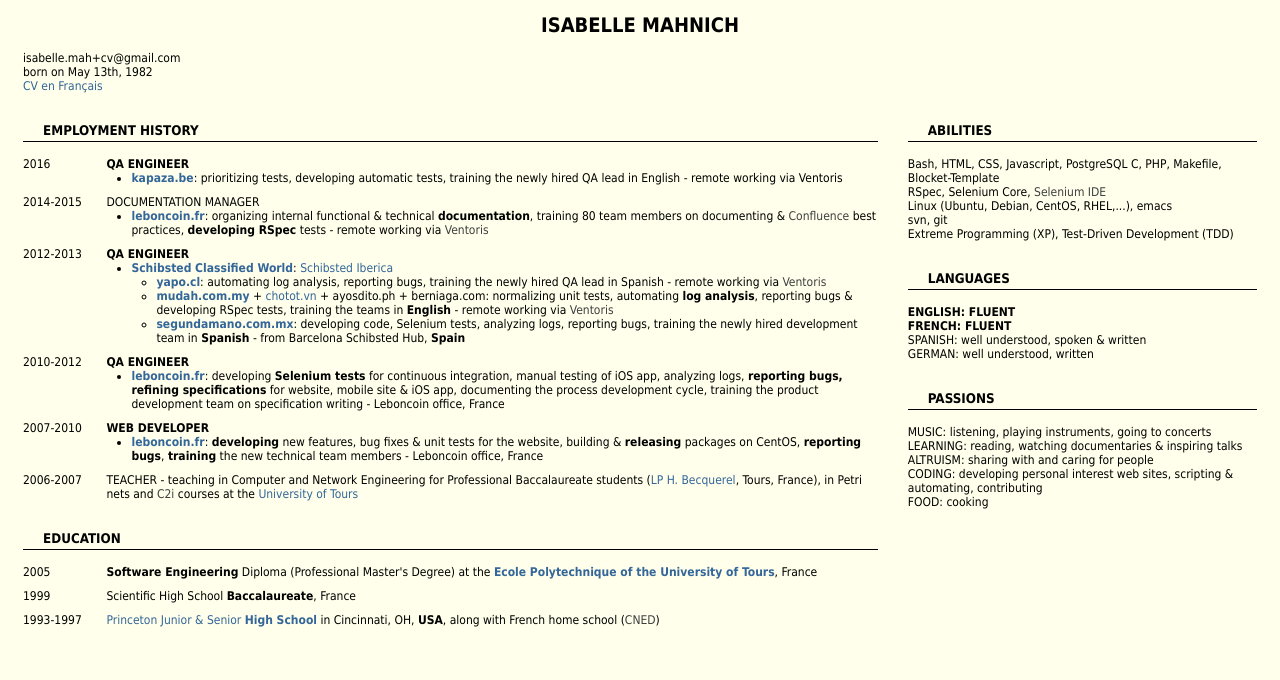
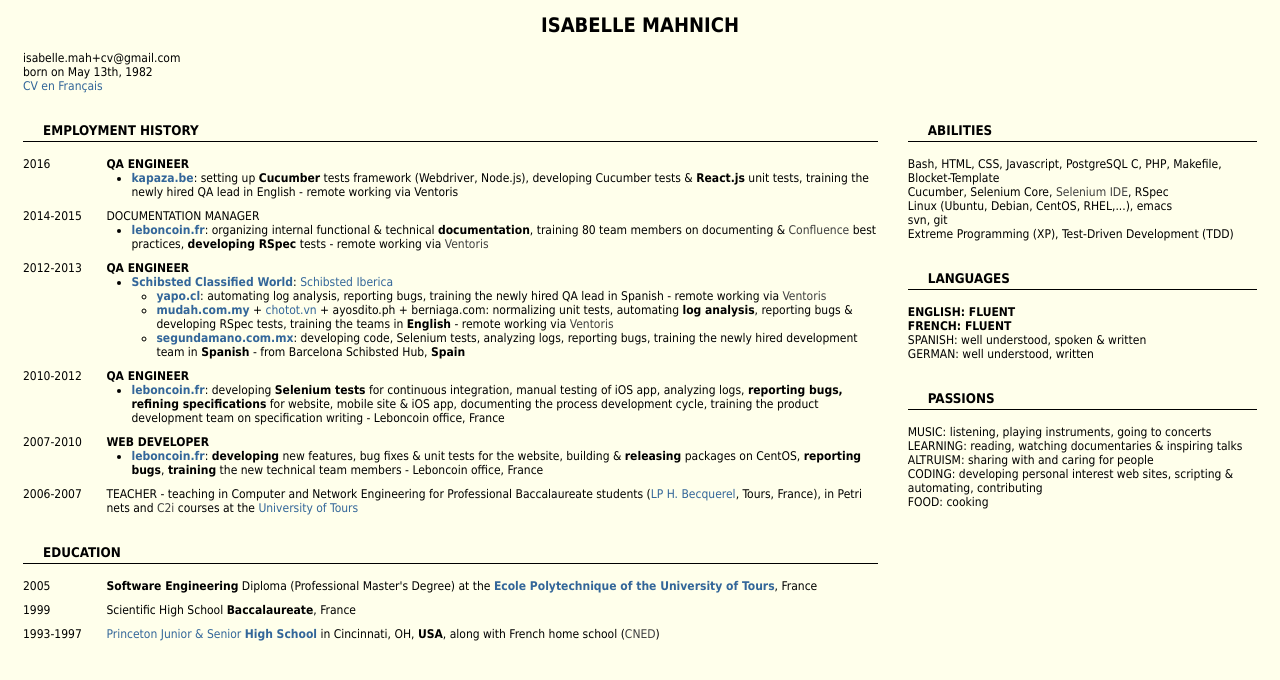
Before and after one commit to isabellema/cv_im, a plain HTML site: page CvEnglishMahnich.html in a window 1280 px wide. Drawn offline with Linux system fonts and the light colour scheme.

Commit message:
Added Cucumber/Node.js & React.js

```diff
--- a/CvEnglishMahnich.html
+++ b/CvEnglishMahnich.html
@@ -8,7 +8,7 @@
     <link rel="shortcut icon" type="image/ico" href="/favicon.ico">
     <link rel="icon" type="image/ico" href="/favicon.ico">
     <meta name="description" content="Isabelle Mahnich's CV, Software Engineer, developer, QA for leboncoin.fr">
-    <meta name="keywords" content="CV Web Developer Selenium QA Linux leboncoin.fr Schibsted SPT">
+    <meta name="keywords" content="CV Web Developer Cucumber Selenium QA Linux leboncoin.fr Schibsted SPT">
 
     <style type="text/css">
       body {font-size:9pt; font-family:"Tahoma"; background-color:#FFFFEB;}
@@ -68,7 +68,7 @@
 	      <span class="bold upp">QA Engineer</span>
 	      <ul>
 		<li>
-		  <a href="http://www.kapaza.be/fr/" class="bold">kapaza.be</a>: prioritizing tests, developing automatic tests, training the newly hired QA lead in English - remote working via Ventoris
+		  <a href="http://www.kapaza.be/fr/" class="bold">kapaza.be</a>: setting up <span class="bold">Cucumber</span> tests framework (Webdriver, Node.js), developing Cucumber tests & <span class="bold">React.js</span> unit tests, training the newly hired QA lead in English - remote working via Ventoris
 		</li>
 	      </ul>
 	    </div>
@@ -173,7 +173,7 @@
 	  <hr>
 	  <ul class="incognito">
 	    <li>Bash, HTML, CSS, Javascript, PostgreSQL C, PHP, Makefile, Blocket-Template</li>
-	    <li>RSpec, Selenium Core, <a href="http://docs.seleniumhq.org/projects/ide/" class="soft">Selenium IDE</a></li>
+	    <li>Cucumber, Selenium Core, <a href="http://docs.seleniumhq.org/projects/ide/" class="soft">Selenium IDE</a>, RSpec</li>
 	    <li>Linux (Ubuntu, Debian, CentOS, RHEL,...), emacs</li>
 	    <li>svn, git</li>
 	    <li>Extreme Programming (XP), Test-Driven Development (TDD)</li>
```
Also changed, not shown: index.html (+3 -3 lines).
